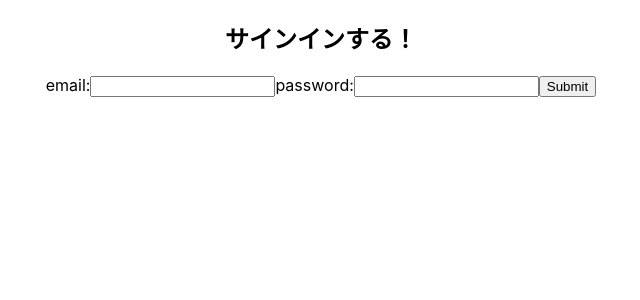
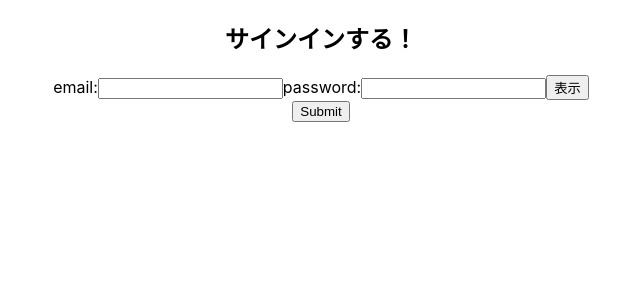
Before and after one commit to azufb/dockerExpress, a React (Create React App) app in the folder frontend/: page /SignIn in a window 1280 px wide. Shown: the top 300 px of the page, without its empty margins (319-959 px from the left). Built offline with nearby package versions, Linux system fonts and the light colour scheme.

Commit message:
サインイン時のパスワード入力マスキング

```diff
--- a/frontend/src/components/SignIn.jsx
+++ b/frontend/src/components/SignIn.jsx
@@ -1,10 +1,11 @@
-import React from 'react';
+import React, { useState } from 'react';
 import { useNavigate } from 'react-router-dom';
 import { useForm } from 'react-hook-form';
 import axios from 'axios';
 
 const SignIn = () => {
     const { register, handleSubmit } = useForm();
+    const [passVisible, setPassVisible] = useState(false);
     const navigate = useNavigate();
 
     const onSubmit = async (data) => {
@@ -19,7 +20,11 @@ const SignIn = () => {
         if (signInRes.data.status === 200) {
             navigate(`/Authenticated/${signInRes.data.response.id}`);
         }
-    }
+    };
+
+    const handlePassVisibleHidden = () => {
+        setPassVisible((state) => !state);
+    };
 
     return (
         <div>
@@ -28,8 +33,11 @@ const SignIn = () => {
                 <label>email:</label>
                 <input {...register('email')} />
                 <label>password:</label>
-                <input {...register('password')} />
-                <input type='submit' />
+                <input type={passVisible ? 'text' : 'password'} {...register('password')} />
+                <button type='button' onClick={handlePassVisibleHidden}>表示</button>
+                <div>
+                    <input type='submit' />
+                </div>
             </form>
         </div>
     )
```
